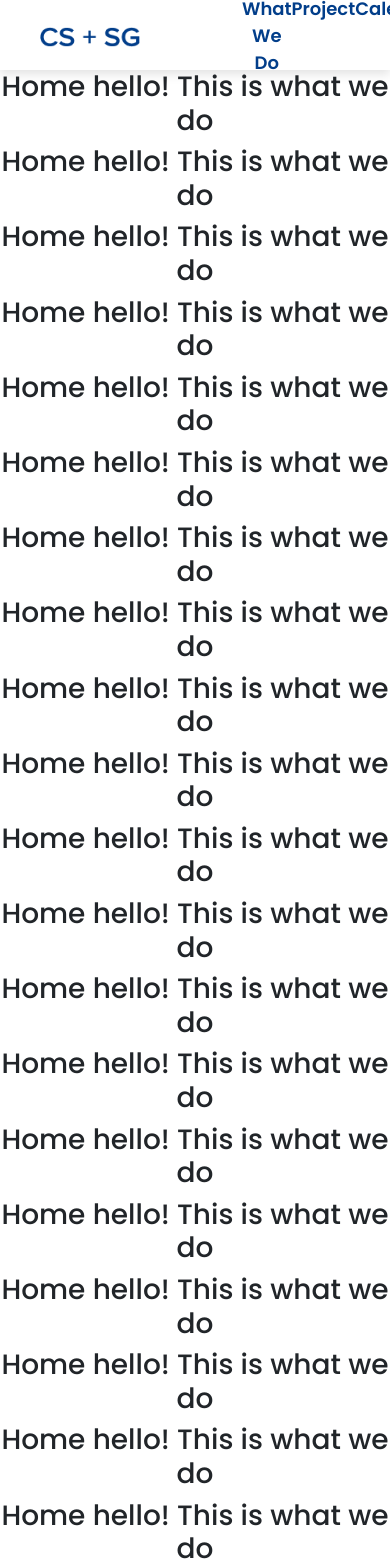
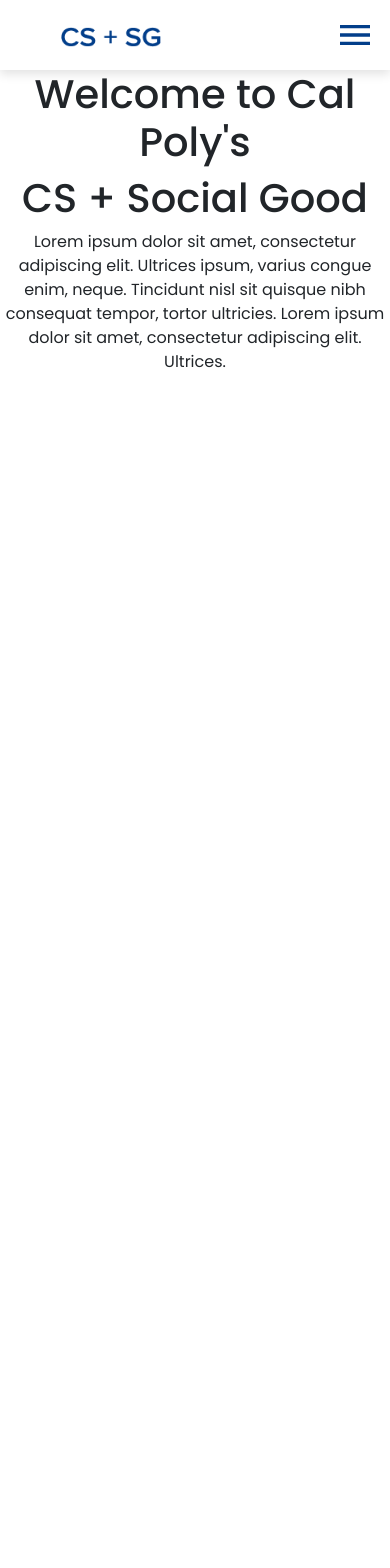
Before and after one commit to CS-Social-Good-CalPoly/club-website, a React (Create React App) app: page / in a window 390 px wide. Shown: the top 1568 px of the page. After the commit the page ends 844 px from the top, so only its background shows below. Built offline with nearby package versions, Linux system fonts and the light colour scheme.

Commit message:
media query issue

```diff
--- a/src/assets/SharedAssets/Nav.css
+++ b/src/assets/SharedAssets/Nav.css
@@ -77,7 +77,7 @@ nav .burger {
 
 /* Mobile Phone Specific CSS should be placed here */
 
-@media all and (min-device-width : 0px) and  (max-device-width : 539px) {
+@media screen and (min-width : 0px) and  (max-width : 539px) {
 
   nav .burger {
     transform: scale(2);
@@ -124,7 +124,7 @@ nav .burger {
 
 }
 
-@media all and (min-device-width : 540px) and  (max-device-width : 700px) {
+@media screen and (min-width : 540px) and  (max-width : 700px) {
 
   nav .burger {
     transform: scale(2);
--- a/src/components/WhatWeDo/WhatWeDo.js
+++ b/src/components/WhatWeDo/WhatWeDo.js
@@ -4,27 +4,15 @@ import '../../assets/WhatWeDo/WhatWeDo.css';
 export default function WhatWeDo() {
     return (
         <div>
-            <h3>Home hello! This is what we do</h3>
-            <h3>Home hello! This is what we do</h3>
-            <h3>Home hello! This is what we do</h3>
-            <h3>Home hello! This is what we do</h3>
-            <h3>Home hello! This is what we do</h3>
-            <h3>Home hello! This is what we do</h3>
-            <h3>Home hello! This is what we do</h3>
-            <h3>Home hello! This is what we do</h3>
-            <h3>Home hello! This is what we do</h3>
-            <h3>Home hello! This is what we do</h3>
-            <h3>Home hello! This is what we do</h3>
-            <h3>Home hello! This is what we do</h3>
-            <h3>Home hello! This is what we do</h3>
-            <h3>Home hello! This is what we do</h3>
-            <h3>Home hello! This is what we do</h3>
-            <h3>Home hello! This is what we do</h3>
-            <h3>Home hello! This is what we do</h3>
-            <h3>Home hello! This is what we do</h3>
-            <h3>Home hello! This is what we do</h3>
-            <h3>Home hello! This is what we do</h3>
-
+            <h1>Welcome to Cal Poly's</h1>
+            <h1>CS + Social Good</h1>
+            <p>
+                Lorem ipsum dolor sit amet, consectetur adipiscing
+                elit. Ultrices ipsum, varius congue enim, neque.
+                Tincidunt nisl sit quisque nibh consequat tempor,
+                tortor ultricies. Lorem ipsum dolor sit amet,
+                consectetur adipiscing elit. Ultrices.
+            </p>
         </div>
     )
 }
```
